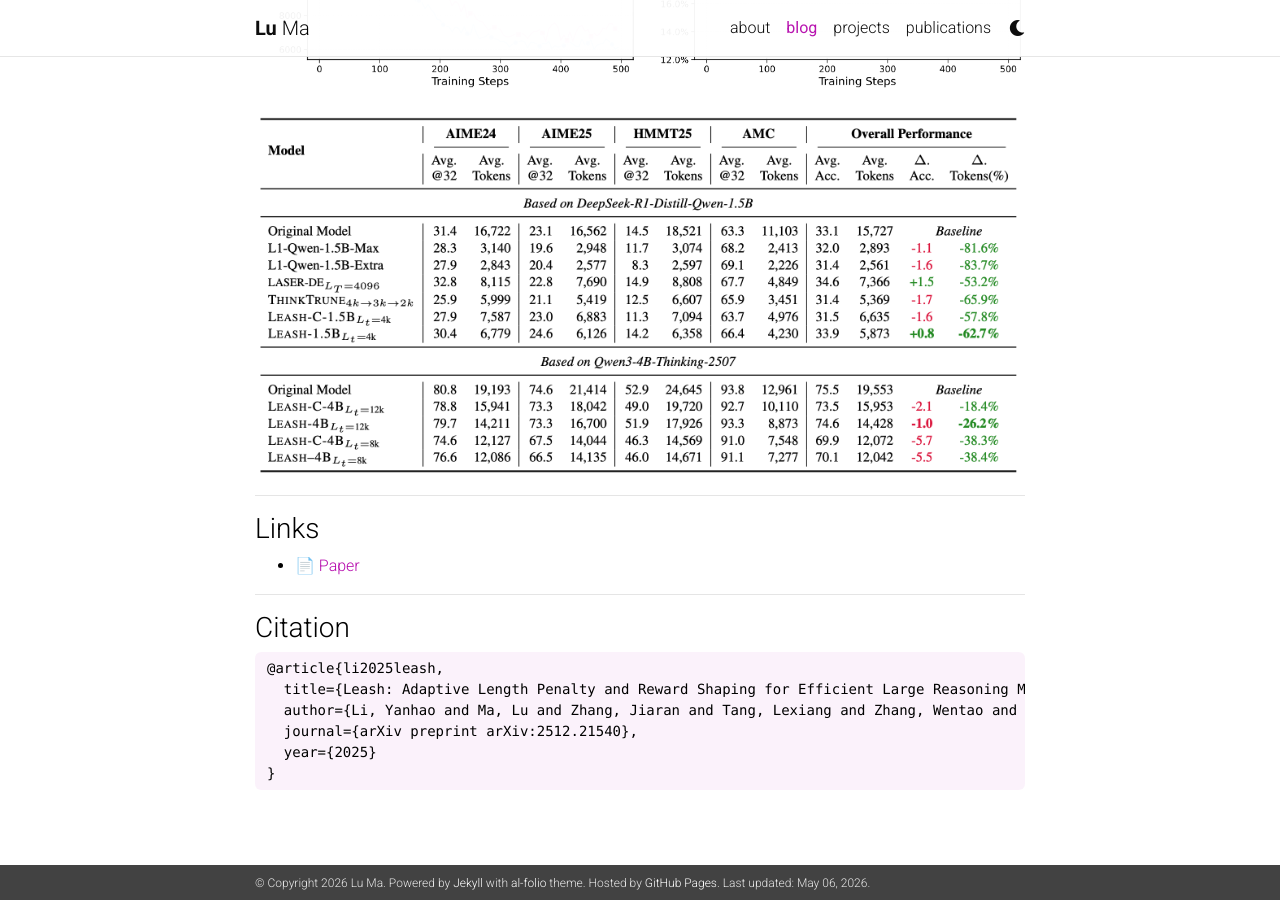
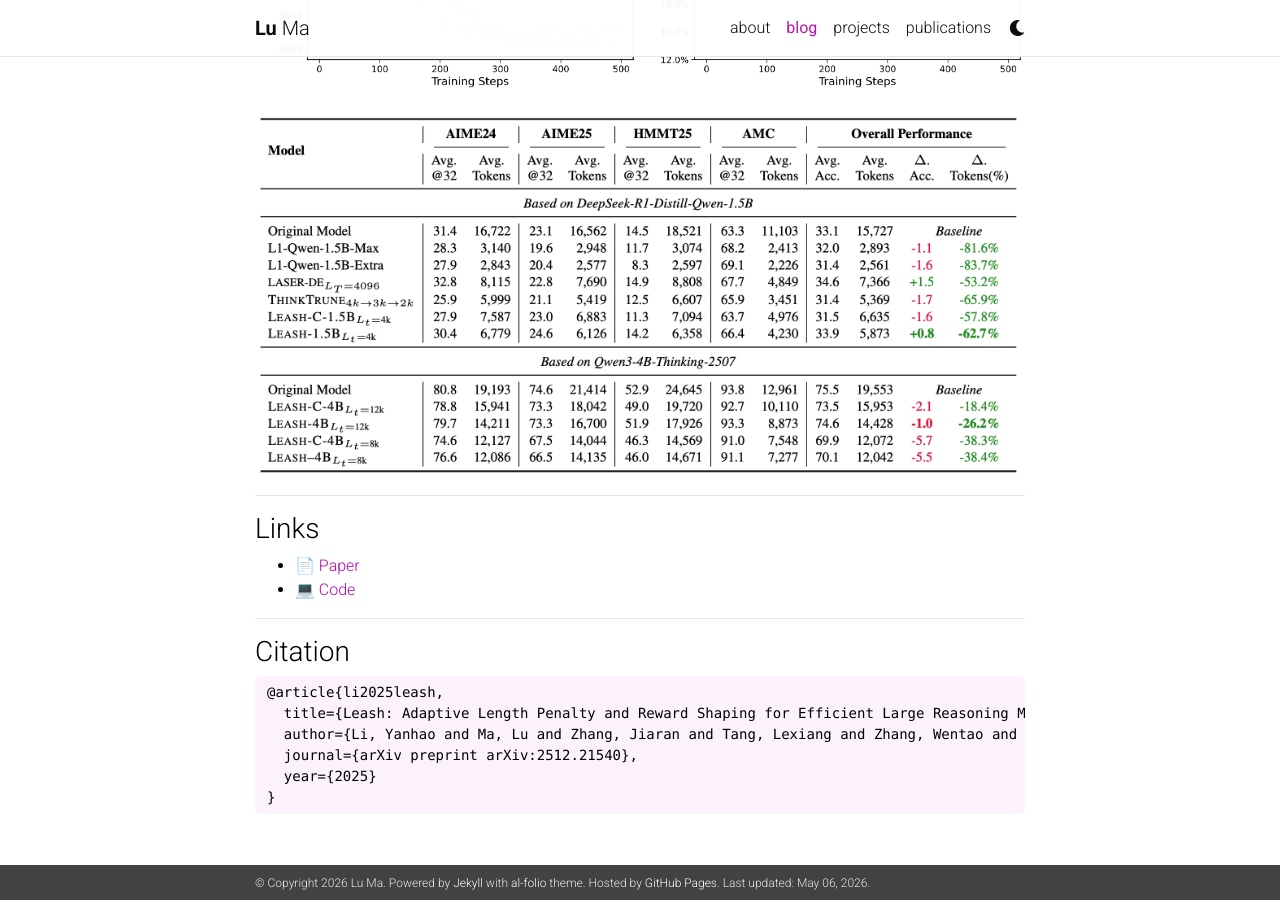
Before and after one commit to TheRoadQaQ/theroadqaq.github.io, a Jekyll site: the page built from blog/2026-04-24-leash.md, in a window 1280 px wide and 900 px high, scrolled down 2867 px. Built offline with Jekyll 4.4.1, drawn with Linux system fonts in a browser that asks for light colours; comment, search, counter and statistics services are not loaded; a style sheet for code colours, icons or effects is not loaded.

Commit message:
update leash github url

```diff
--- a/blog/2026-04-24-leash.md
+++ b/blog/2026-04-24-leash.md
@@ -157,6 +157,7 @@ $$
 ### Links
 
 - [📄 Paper](https://arxiv.org/pdf/2512.21540)
+- [💻 Code](https://github.com/TheRoadQaQ/LEASH)
 
 ---
 
```
